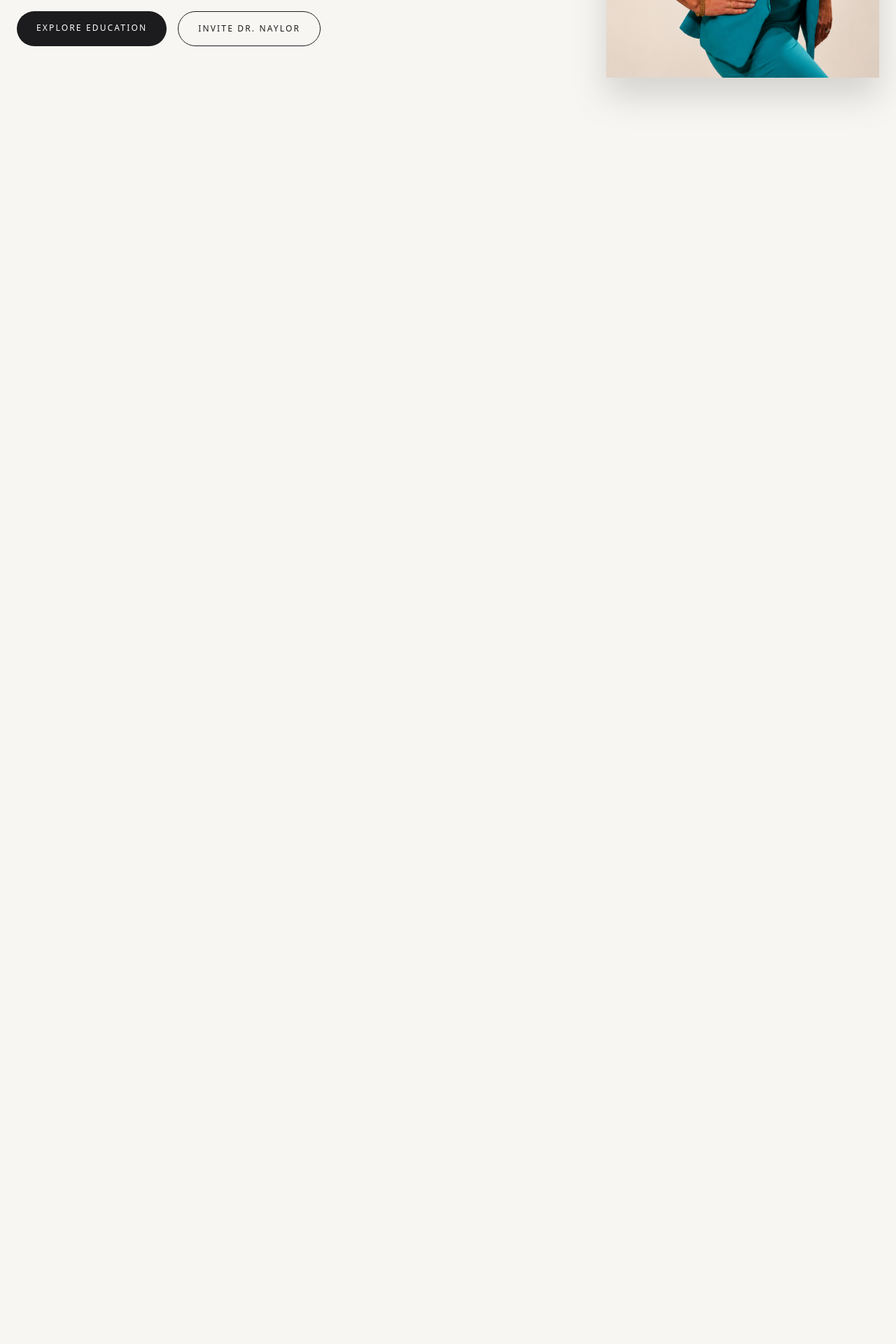
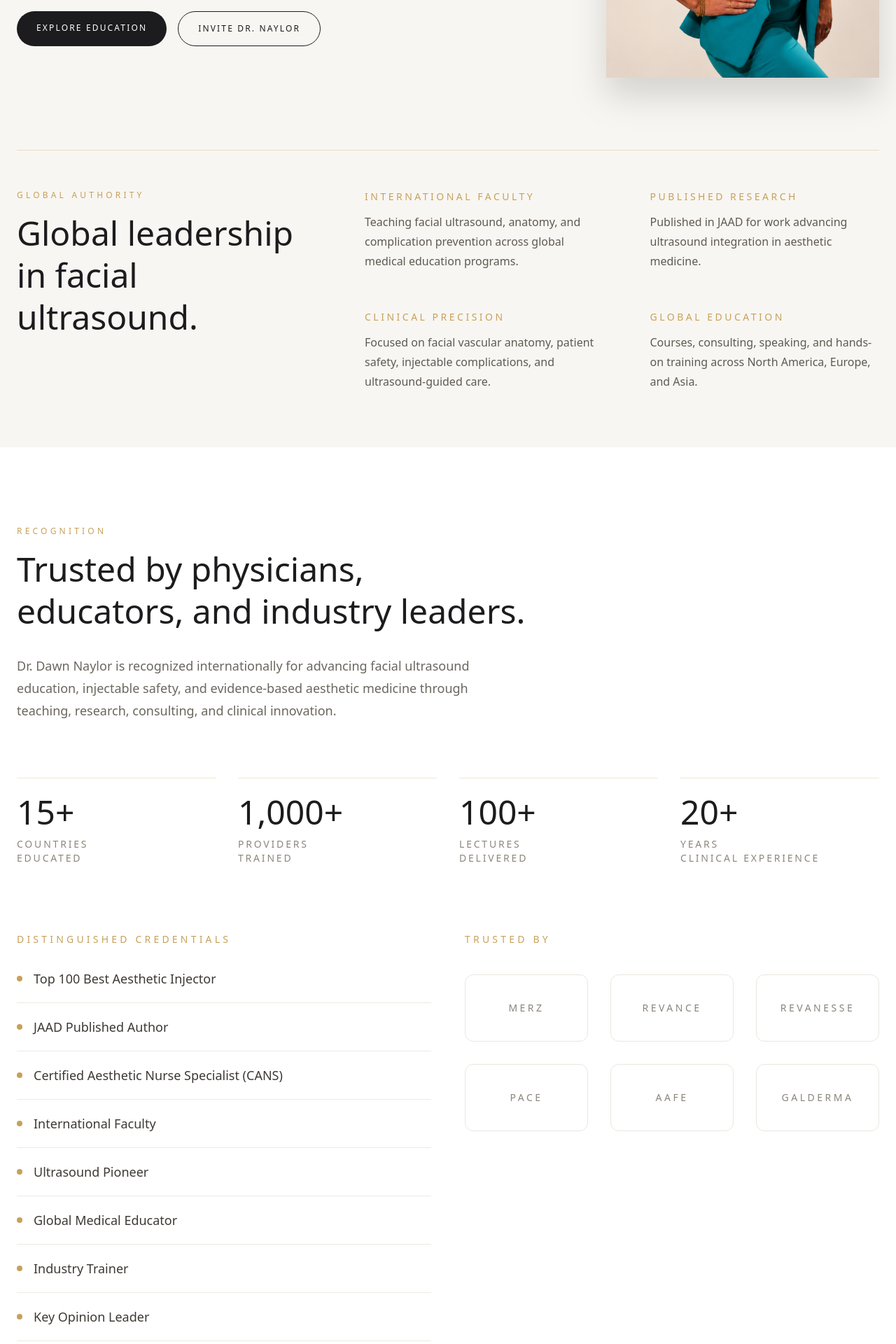
Before and after one commit to anchorsitedesign/facial-ultrasound-institute, a Next.js app: page / in a window 1280 px wide. Shown: the part 540-2460 px from the top of the page at 70% size. Before the commit the page ends 800 px from the top, so only its background shows below. Built offline with nearby package versions, Linux system fonts and the light colour scheme.

Commit message:
Build 005 - Homepage sections through Education

```diff
--- a/src/app/page.tsx
+++ b/src/app/page.tsx
@@ -1,11 +1,17 @@
 import Navigation from "@/components/Navigation";
 import Hero from "@/components/Hero";
+import Authority from "@/components/Authority";
+import Recognition from "@/components/Recognition";
+import Education from "@/components/Education";
 
 export default function Home() {
   return (
     <>
       <Navigation />
       <Hero />
+      <Authority />
+      <Recognition />
+      <Education />
     </>
   );
 }
--- /dev/null
+++ b/src/components/Authority.tsx
@@ -0,0 +1,61 @@
+export default function Authority() {
+  return (
+    <section className="bg-[#F8F6F2] px-6 py-20 text-[#1C1C1E]">
+      <div className="mx-auto max-w-7xl border-t border-[#C6A15B]/30 pt-14">
+        <div className="grid gap-14 lg:grid-cols-[0.75fr_1.25fr]">
+          <div>
+            <p className="mb-4 text-xs uppercase tracking-[0.35em] text-[#C6A15B]">
+              Global Authority
+            </p>
+
+            <h2 className="text-4xl font-light leading-tight md:text-5xl">
+              Global leadership in facial ultrasound.
+            </h2>
+          </div>
+
+         <div className="grid gap-x-20 gap-y-14 sm:grid-cols-2">
+            <div>
+              <p className="text-sm uppercase tracking-[0.25em] text-[#C6A15B]">
+                International Faculty
+              </p>
+              <p className="mt-3 leading-7 text-[#5F5A52]">
+                Teaching facial ultrasound, anatomy, and complication prevention
+                across global medical education programs.
+              </p>
+            </div>
+
+            <div>
+              <p className="text-sm uppercase tracking-[0.25em] text-[#C6A15B]">
+                Published Research
+              </p>
+              <p className="mt-3 leading-7 text-[#5F5A52]">
+                Published in JAAD for work advancing ultrasound integration in
+                aesthetic medicine.
+              </p>
+            </div>
+
+            <div>
+              <p className="text-sm uppercase tracking-[0.25em] text-[#C6A15B]">
+                Clinical Precision
+              </p>
+              <p className="mt-3 leading-7 text-[#5F5A52]">
+                Focused on facial vascular anatomy, patient safety, injectable
+                complications, and ultrasound-guided care.
+              </p>
+            </div>
+
+            <div>
+              <p className="text-sm uppercase tracking-[0.25em] text-[#C6A15B]">
+                Global Education
+              </p>
+              <p className="mt-3 leading-7 text-[#5F5A52]">
+                Courses, consulting, speaking, and hands-on training across
+                North America, Europe, and Asia.
+              </p>
+            </div>
+          </div>
+        </div>
+      </div>
+    </section>
+  );
+}
--- /dev/null
+++ b/src/components/Education.tsx
@@ -0,0 +1,72 @@
+export default function Education() {
+  const programs = [
+    {
+      title: "Facial Ultrasound Courses",
+      description:
+        "Hands-on education designed to help clinicians integrate ultrasound into aesthetic practice with greater confidence and precision.",
+    },
+    {
+      title: "Private Training",
+      description:
+        "Customized one-on-one or small-group training for providers, practices, and advanced aesthetic teams.",
+    },
+    {
+      title: "Cadaver Anatomy Education",
+      description:
+        "Advanced anatomy-focused learning connecting facial structure, vascular mapping, ultrasound, and injectable safety.",
+    },
+    {
+      title: "Consulting & Curriculum",
+      description:
+        "Strategic education, clinical safety protocols, and ultrasound integration support for organizations and training programs.",
+    },
+  ];
+
+  return (
+    <section id="education" className="bg-[#F8F6F2] px-6 py-28 text-[#1C1C1E]">
+      <div className="mx-auto max-w-7xl">
+        <div className="grid gap-16 lg:grid-cols-[0.9fr_1.1fr]">
+          <div>
+            <p className="text-xs uppercase tracking-[0.35em] text-[#C6A15B]">
+              Education
+            </p>
+
+            <h2 className="mt-4 text-5xl font-light leading-tight">
+              Training clinicians to see more clearly.
+            </h2>
+
+            <p className="mt-8 max-w-xl text-lg leading-8 text-[#6B675F]">
+              Dr. Naylor’s educational programs are built around anatomy,
+              imaging, complication prevention, and practical ultrasound-guided
+              decision making.
+            </p>
+
+            <a
+              href="#contact"
+              className="mt-10 inline-flex rounded-full bg-[#1C1C1E] px-7 py-4 text-xs uppercase tracking-[0.18em] text-white transition hover:bg-[#C6A15B]"
+            >
+              Inquire About Training
+            </a>
+          </div>
+
+          <div className="grid gap-6 sm:grid-cols-2">
+            {programs.map((program) => (
+              <div
+                key={program.title}
+                className="rounded-3xl bg-white p-8 shadow-sm transition hover:-translate-y-1 hover:shadow-xl"
+              >
+                <div className="mb-8 h-px w-16 bg-[#C6A15B]" />
+
+                <h3 className="text-2xl font-light">{program.title}</h3>
+
+                <p className="mt-5 leading-7 text-[#6B675F]">
+                  {program.description}
+                </p>
+              </div>
+            ))}
+          </div>
+        </div>
+      </div>
+    </section>
+  );
+}
--- /dev/null
+++ b/src/components/Recognition.tsx
@@ -0,0 +1,126 @@
+export default function Recognition() {
+  const stats = [
+    {
+      value: "15+",
+      label: "Countries\nEducated",
+    },
+    {
+      value: "1,000+",
+      label: "Providers\nTrained",
+    },
+    {
+      value: "100+",
+      label: "Lectures\nDelivered",
+    },
+    {
+      value: "20+",
+      label: "Years\nClinical Experience",
+    },
+  ];
+
+  const credentials = [
+    "Top 100 Best Aesthetic Injector",
+    "JAAD Published Author",
+    "Certified Aesthetic Nurse Specialist (CANS)",
+    "International Faculty",
+    "Ultrasound Pioneer",
+    "Global Medical Educator",
+    "Industry Trainer",
+    "Key Opinion Leader",
+  ];
+
+  return (
+    <section className="bg-white py-28 px-6">
+      <div className="mx-auto max-w-7xl">
+
+        <div className="max-w-3xl">
+          <p className="text-xs uppercase tracking-[0.35em] text-[#C6A15B]">
+            Recognition
+          </p>
+
+          <h2 className="mt-4 text-5xl font-light leading-tight text-[#1C1C1E]">
+            Trusted by physicians,
+            <br />
+            educators, and industry leaders.
+          </h2>
+
+          <p className="mt-8 max-w-2xl text-lg leading-8 text-[#6B675F]">
+            Dr. Dawn Naylor is recognized internationally for advancing facial
+            ultrasound education, injectable safety, and evidence-based
+            aesthetic medicine through teaching, research, consulting, and
+            clinical innovation.
+          </p>
+        </div>
+
+        <div className="mt-20 grid gap-8 md:grid-cols-4">
+          {stats.map((stat) => (
+            <div
+              key={stat.label}
+              className="border-t border-[#C6A15B]/25 pt-6"
+            >
+              <div className="text-5xl font-light text-[#1C1C1E]">
+                {stat.value}
+              </div>
+
+              <div className="mt-3 whitespace-pre-line uppercase tracking-[0.2em] text-sm text-[#8E857A]">
+                {stat.label}
+              </div>
+            </div>
+          ))}
+        </div>
+
+        <div className="mt-24 grid gap-12 lg:grid-cols-2">
+
+          <div>
+            <h3 className="text-sm uppercase tracking-[0.3em] text-[#C6A15B]">
+              Distinguished Credentials
+            </h3>
+
+            <div className="mt-8 grid gap-5">
+              {credentials.map((item) => (
+                <div
+                  key={item}
+                  className="flex items-center gap-4 border-b border-[#EFEAE3] pb-5"
+                >
+                  <div className="h-2 w-2 rounded-full bg-[#C6A15B]" />
+
+                  <span className="text-lg text-[#3D3935]">
+                    {item}
+                  </span>
+                </div>
+              ))}
+            </div>
+          </div>
+
+          <div>
+            <h3 className="text-sm uppercase tracking-[0.3em] text-[#C6A15B]">
+              Trusted By
+            </h3>
+
+            <div className="mt-10 grid grid-cols-2 gap-8 md:grid-cols-3">
+
+              {[
+                "MERZ",
+                "REVANCE",
+                "REVANESSE",
+                "PACE",
+                "AAFE",
+                "GALDERMA",
+              ].map((logo) => (
+                <div
+                  key={logo}
+                  className="flex h-24 items-center justify-center rounded-xl border border-[#ECE7E0] text-sm tracking-[0.25em] text-[#8A847B]"
+                >
+                  {logo}
+                </div>
+              ))}
+
+            </div>
+          </div>
+
+        </div>
+
+      </div>
+    </section>
+  );
+}
```
